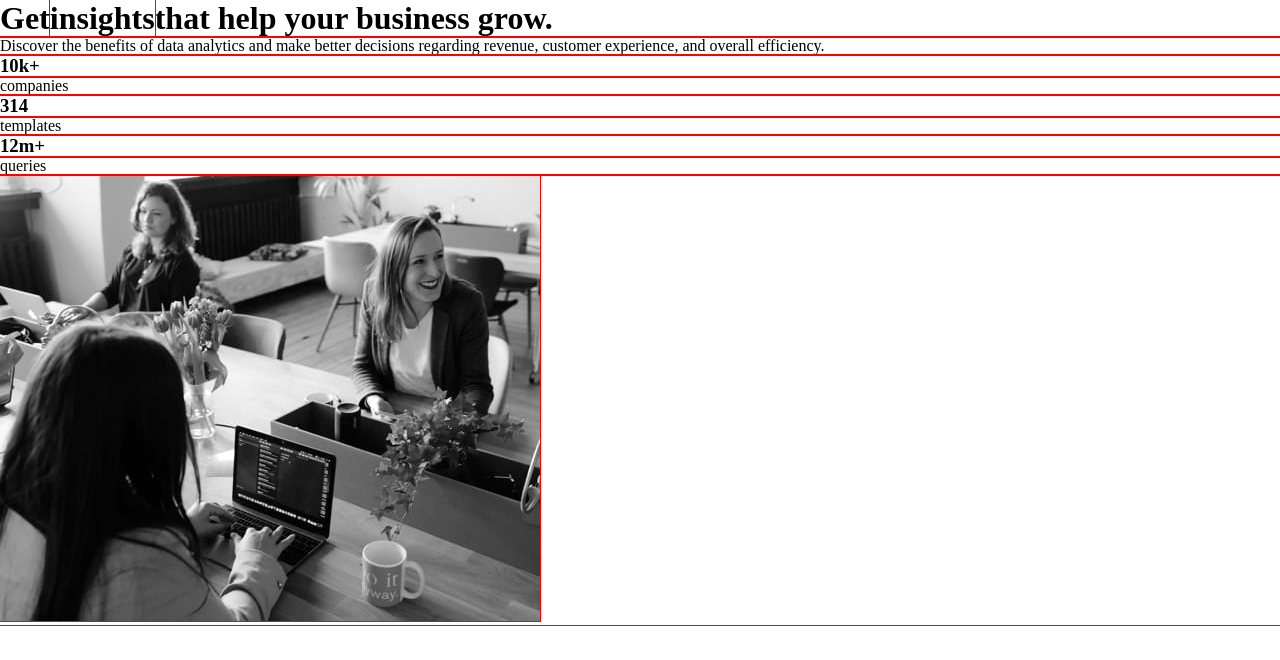
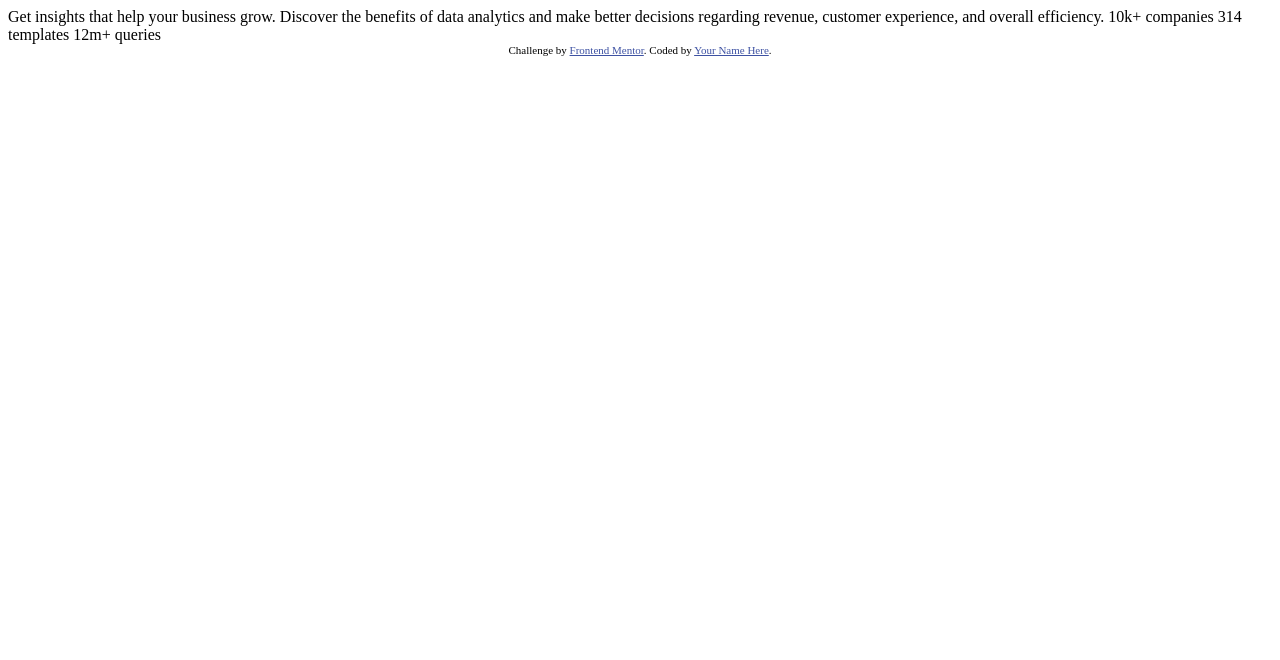
Before and after one commit to wkey1980/FEM_stats-preview-card-component, a website: page index.html in a window 1280 px wide. Drawn offline with Linux system fonts and the light colour scheme.

Commit message:
Reset project

```diff
--- a/index.html
+++ b/index.html
@@ -16,46 +16,19 @@
 	</style>
 </head>
 <body>
-	<div class="wrapper">
-		<div class="wrapper__inner">
-			<div class="container">
 
-				<div class="info">
-					<div class="info__title">
-						<h1>Get<span class="info__highlight">insights</span>that help your business grow.</h1>
-					</div>
+	Get insights that help your business grow.
 
-					<div class="info__description">
-						<p>Discover the benefits of data analytics and make better decisions regarding revenue, customer
-							experience, and overall efficiency.</p>
-					</div>
+	Discover the benefits of data analytics and make better decisions regarding revenue, customer
+	experience, and overall efficiency.
 
-					<div class="info__data">
-						<div class="info__companies">
-							<h3>10k+</h3>
-							<p>companies</p>
-						</div>
+	10k+ companies
+	314 templates
+	12m+ queries
 
-						<div class="info__templates">
-							<h3>314</h3>
-							<p>templates</p>
-						</div>
-
-						<div class="info__queries">
-							<h3>12m+</h3>
-							<p>queries</p>
-						</div>
-					</div>
-
-				</div>
-
-				<div class="image-box">
-					<img src="./src/images/image-header-desktop.jpg" alt="">
-				</div>
-
-			</div>
-		</div>
-	</div>
-
+<div class="attribution">
+Challenge by <a href="https://www.frontendmentor.io?ref=challenge" target="_blank">Frontend Mentor</a>.
+Coded by <a href="#">Your Name Here</a>.
+</div>
 </body>
 </html>
--- a/src/scss/style.scss
+++ /dev/null
@@ -1,16 +0,0 @@
-* {
-    outline: 1px solid red;
-}
-
-html {
-	font-size: 100%;
-	box-sizing: border-box;
-}
-
-*,
-*::before,
-*::after {
-	box-sizing: inherit;
-	margin: 0;
-	padding: 0;
-}
```
Also changed, not shown: dist/css/style.css.
